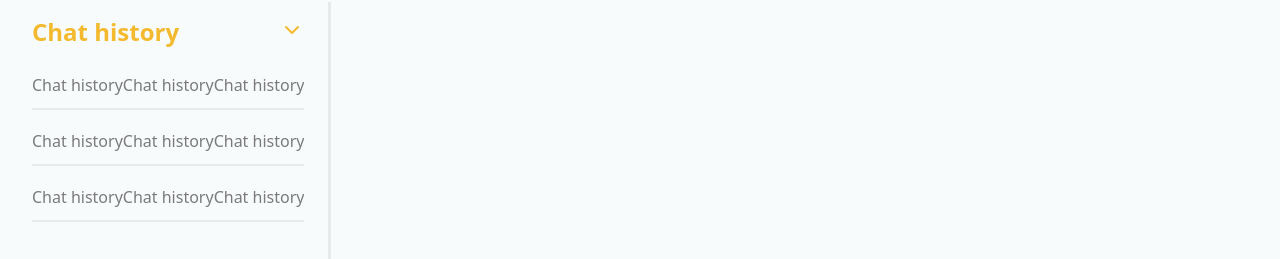
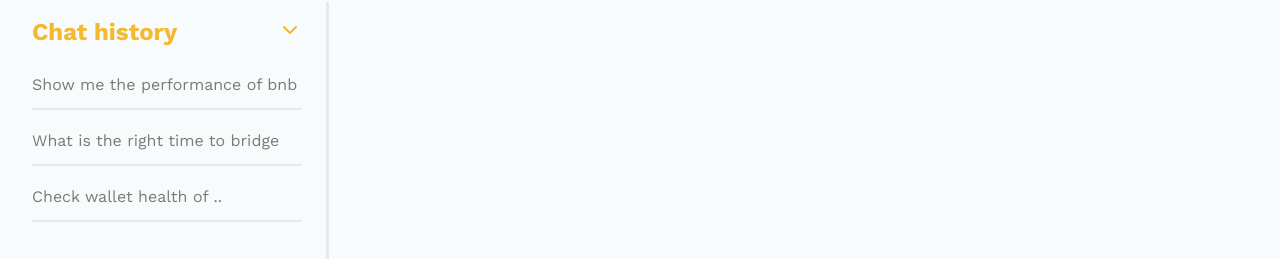
Before and after one commit to Ayushjain2205/bnb-ai, a Next.js app: page / in a window 1280 px wide. Shown: the part 118-377 px from the top of the page. Built offline with nearby package versions, Linux system fonts and the light colour scheme.

Commit message:
Modify side bar

```diff
--- a/src/components/UI/ChatScreen.jsx
+++ b/src/components/UI/ChatScreen.jsx
@@ -193,7 +193,7 @@ const ChatScreen = ({ messages, setMessages }) => {
           text: "Let's check your wallet health!",
           showResource: false,
           showPrompt: false,
-          ChildComponent: Gas,
+          ChildComponent: WalletHealth,
         },
       ]);
 
--- a/src/components/UI/SideBar.jsx
+++ b/src/components/UI/SideBar.jsx
@@ -3,7 +3,7 @@ import Switch from "../Functional/Switch";
 
 const SideBar = ({ onClearMessages }) => {
   return (
-    <div className="flex flex-col min-w-[294px] pr-[24px] h-full overflow-y-scroll border-r-[3px] border-[#E7E9EB]">
+    <div className="flex flex-col min-w-[294px] max-w-[294px]: pr-[24px] h-full overflow-y-scroll border-r-[3px] border-[#E7E9EB]">
       <div className="flex-1 overflow-y-scroll">
         <details className="collapse w-[270px] px-0" open>
           <summary className="collapse-title text-xl font-bold px-0">
@@ -31,17 +31,17 @@ const SideBar = ({ onClearMessages }) => {
             <div className="flex flex-col gap-[8px]">
               <div className="flex flex-row items-center h-[48px] border-b-[2px] border-[#E7E9EB]">
                 <span className="text-[16px] text-[#7A7A7A]">
-                  Chat historyChat historyChat history
+                  Show me the performance of bnb
                 </span>
               </div>
               <div className="flex flex-row items-center h-[48px] border-b-[2px] border-[#E7E9EB]">
                 <span className="text-[16px] text-[#7A7A7A]">
-                  Chat historyChat historyChat history
+                  What is the right time to bridge
                 </span>
               </div>
               <div className="flex flex-row items-center h-[48px] border-b-[2px] border-[#E7E9EB]">
                 <span className="text-[16px] text-[#7A7A7A]">
-                  Chat historyChat historyChat history
+                  Check wallet health of ..
                 </span>
               </div>
             </div>
--- a/src/pages/_document.tsx
+++ b/src/pages/_document.tsx
@@ -3,7 +3,14 @@ import { Html, Head, Main, NextScript } from "next/document";
 export default function Document() {
   return (
     <Html lang="en">
-      <Head />
+      <Head>
+        <link rel="preconnect" href="https://fonts.googleapis.com" />
+        <link rel="preconnect" href="https://fonts.gstatic.com" />
+        <link
+          href="https://fonts.googleapis.com/css2?family=Work+Sans:ital,wght@0,100..900;1,100..900&display=swap"
+          rel="stylesheet"
+        />
+      </Head>
       <body>
         <Main />
         <NextScript />
--- a/src/styles/globals.css
+++ b/src/styles/globals.css
@@ -2,32 +2,6 @@
 @tailwind components;
 @tailwind utilities;
 
-:root {
-  --foreground-rgb: 0, 0, 0;
-  --background-start-rgb: 214, 219, 220;
-  --background-end-rgb: 255, 255, 255;
+html {
+  font-family: "Work Sans", sans-serif !important;
 }
-
-@media (prefers-color-scheme: dark) {
-  :root {
-    --foreground-rgb: 255, 255, 255;
-    --background-start-rgb: 0, 0, 0;
-    --background-end-rgb: 0, 0, 0;
-  }
-}
-
-body {
-  color: rgb(var(--foreground-rgb));
-  background: linear-gradient(
-      to bottom,
-      transparent,
-      rgb(var(--background-end-rgb))
-    )
-    rgb(var(--background-start-rgb));
-}
-
-@layer utilities {
-  .text-balance {
-    text-wrap: balance;
-  }
-}
```
